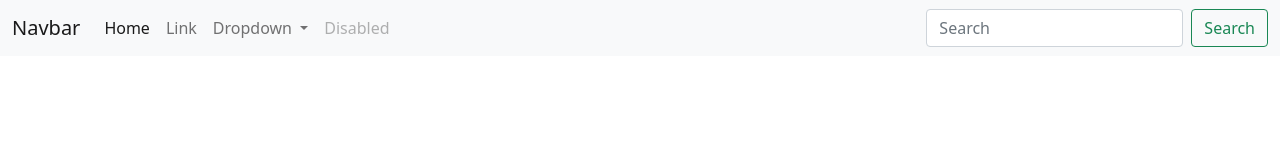
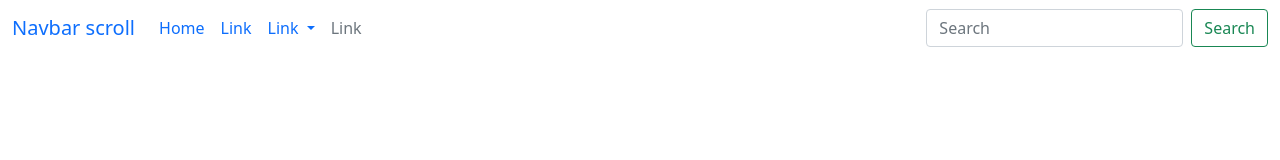
Before and after one commit to IshanGhoshDP/Onboarding-Ishan-Practice, a plain HTML site: page index.html in a window 1280 px wide. Drawn offline with nearby package versions, Linux system fonts and the light colour scheme.

Commit message:
OI-2: Updated Navbar.

```diff
--- a/index.html
+++ b/index.html
@@ -3,18 +3,19 @@
 <head>
   <meta charset="utf-8">
   <meta name="viewport" content="width=device-width, initial-scale=1">
-    <link href="https://cdn.jsdelivr.net/npm/bootstrap@5.0.2/dist/css/bootstrap.min.css" rel="stylesheet" integrity="sha384-EVSTQN3/azprG1Anm3QDgpJLIm9Nao0Yz1ztcQTwFspd3yD65VohhpuuCOmLASjC" crossorigin="anonymous">
+  <link href="https://cdn.jsdelivr.net/npm/bootstrap@5.0.2/dist/css/bootstrap.min.css" rel="stylesheet"
+    integrity="sha384-EVSTQN3/azprG1Anm3QDgpJLIm9Nao0Yz1ztcQTwFspd3yD65VohhpuuCOmLASjC" crossorigin="anonymous">
   <title>Hello, world!</title>
 </head>
 <body>
-    <nav class="navbar navbar-expand-lg navbar-light bg-light">
+  <nav class="navbar navbar-expand-lg bg-body-tertiary">
     <div class="container-fluid">
-          <a class="navbar-brand" href="#">Navbar</a>
-          <button class="navbar-toggler" type="button" data-bs-toggle="collapse" data-bs-target="#navbarSupportedContent" aria-controls="navbarSupportedContent" aria-expanded="false" aria-label="Toggle navigation">
+      <a class="navbar-brand" href="#">Navbar scroll</a>
+      <button class="navbar-toggler" type="button" data-bs-toggle="collapse" data-bs-target="#navbarScroll" aria-controls="navbarScroll" aria-expanded="false" aria-label="Toggle navigation">
         <span class="navbar-toggler-icon"></span>
       </button>
-          <div class="collapse navbar-collapse" id="navbarSupportedContent">
-            <ul class="navbar-nav me-auto mb-2 mb-lg-0">
+      <div class="collapse navbar-collapse" id="navbarScroll">
+        <ul class="navbar-nav me-auto my-2 my-lg-0 navbar-nav-scroll" style="--bs-scroll-height: 100px;">
           <li class="nav-item">
             <a class="nav-link active" aria-current="page" href="#">Home</a>
           </li>
@@ -22,10 +23,10 @@
             <a class="nav-link" href="#">Link</a>
           </li>
           <li class="nav-item dropdown">
-                <a class="nav-link dropdown-toggle" href="#" id="navbarDropdown" role="button" data-bs-toggle="dropdown" aria-expanded="false">
-                  Dropdown
+            <a class="nav-link dropdown-toggle" href="#" role="button" data-bs-toggle="dropdown" aria-expanded="false">
+              Link
             </a>
-                <ul class="dropdown-menu" aria-labelledby="navbarDropdown">
+            <ul class="dropdown-menu">
               <li><a class="dropdown-item" href="#">Action</a></li>
               <li><a class="dropdown-item" href="#">Another action</a></li>
               <li><hr class="dropdown-divider"></li>
@@ -33,16 +34,18 @@
             </ul>
           </li>
           <li class="nav-item">
-                <a class="nav-link disabled" href="#" tabindex="-1" aria-disabled="true">Disabled</a>
+            <a class="nav-link disabled" aria-disabled="true">Link</a>
           </li>
         </ul>
-            <form class="d-flex">
+        <form class="d-flex" role="search">
           <input class="form-control me-2" type="search" placeholder="Search" aria-label="Search">
           <button class="btn btn-outline-success" type="submit">Search</button>
         </form>
       </div>
     </div>
   </nav>
-    <script src="https://cdn.jsdelivr.net/npm/bootstrap@5.0.2/dist/js/bootstrap.bundle.min.js" integrity="sha384-MrcW6ZMFYlzcLA8Nl+NtUVF0sA7MsXsP1UyJoMp4YLEuNSfAP+JcXn/tWtIaxVXM" crossorigin="anonymous"></script>
+  <script src="https://cdn.jsdelivr.net/npm/bootstrap@5.0.2/dist/js/bootstrap.bundle.min.js"
+    integrity="sha384-MrcW6ZMFYlzcLA8Nl+NtUVF0sA7MsXsP1UyJoMp4YLEuNSfAP+JcXn/tWtIaxVXM"
+    crossorigin="anonymous"></script>
 </body>
 </html>
```
Lines whose indentation alone changed are shown as unchanged.
